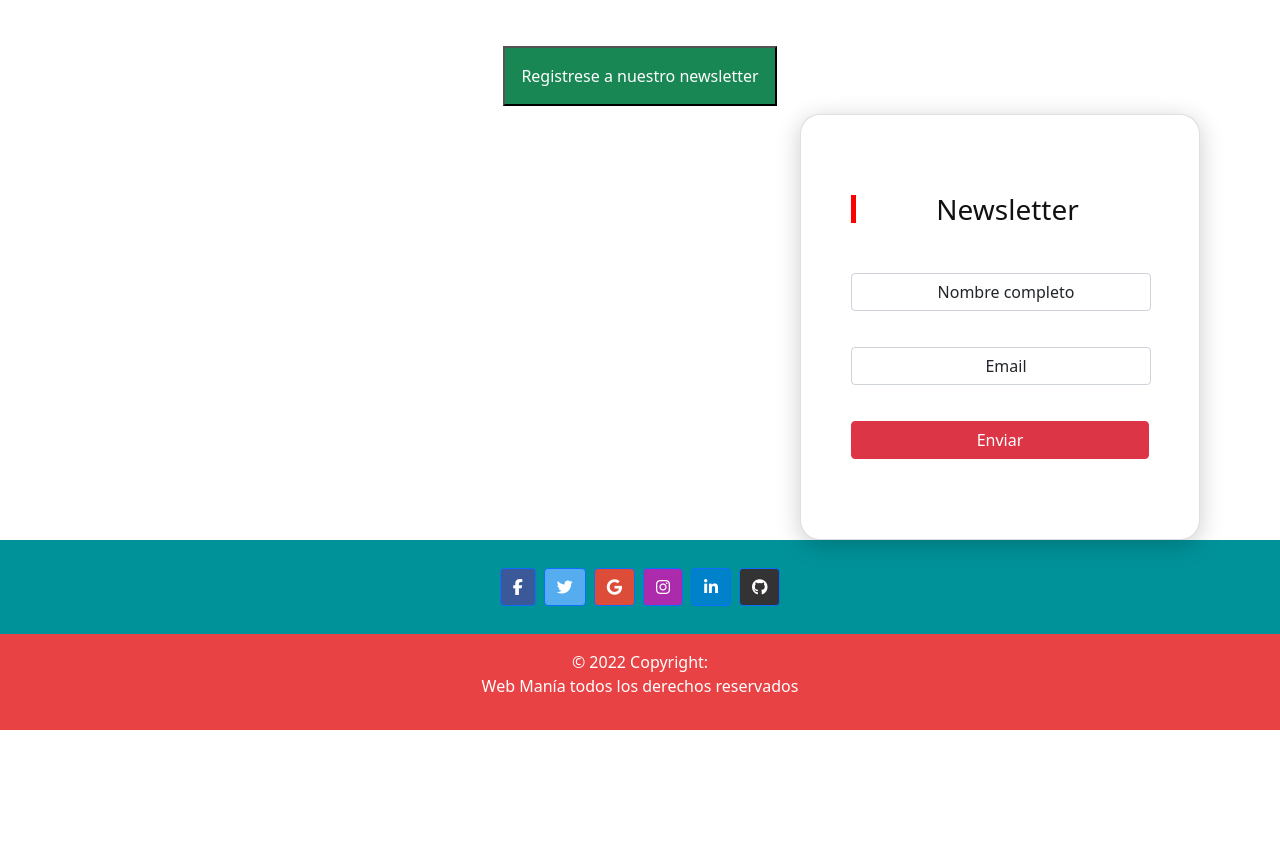
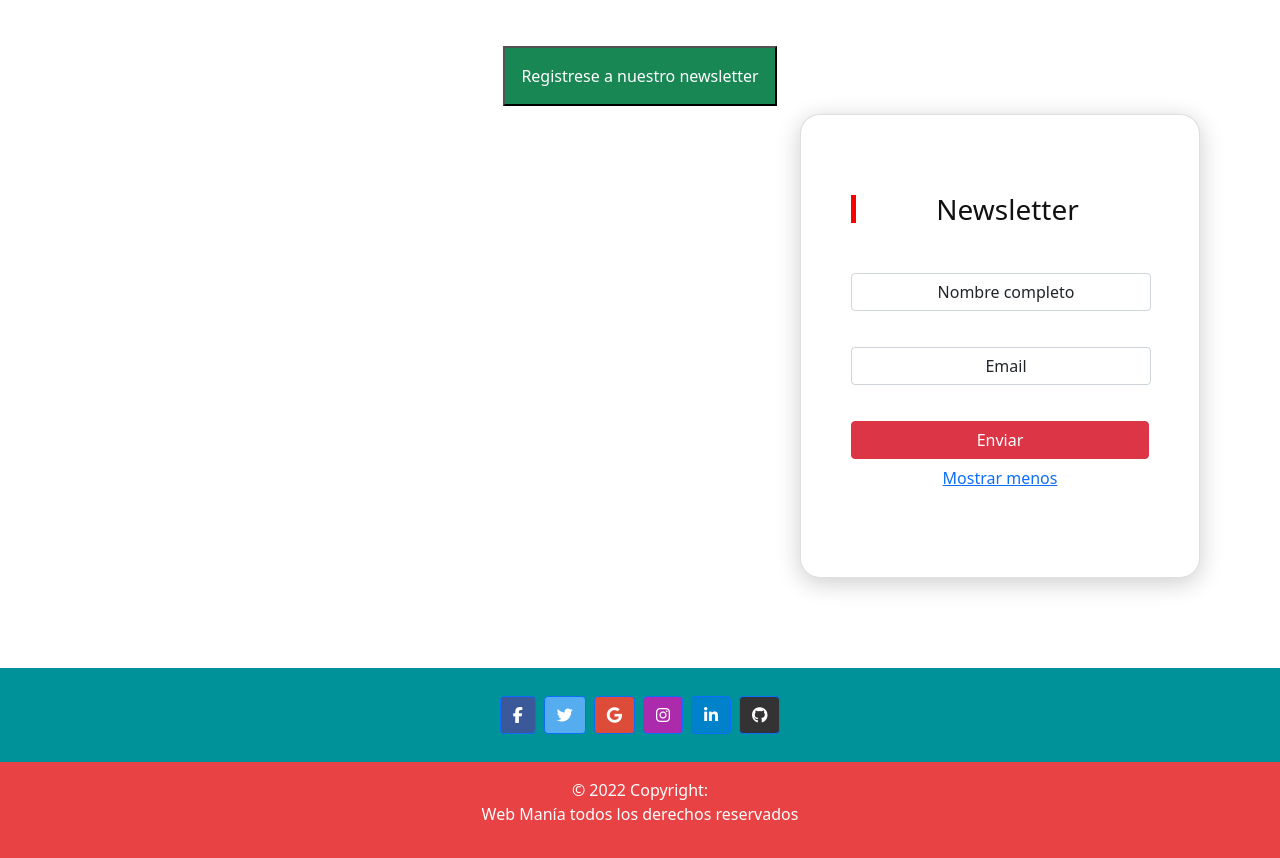
Before and after one commit to EricDanielCuevas/TPAngular-Node-, an Angular app: page /view in a window 1280 px wide. Shown: the part 1123-1981 px from the top of the page. Before the commit the page ends 1853 px from the top, so only its background shows below. Built offline with nearby package versions, Linux system fonts and the light colour scheme.

Commit message:
agrego el boton

```diff
--- a/src/app/view-demo/view-demo.component.css
+++ b/src/app/view-demo/view-demo.component.css
@@ -12,6 +12,7 @@ body{
     border-radius: 20px;
     box-shadow: 0 5px 25px rgba(0,0,0,0.2);
     margin-left: 50em;
+    margin-bottom: 90px;
 }
 .card h3{
     color: #111;
--- a/src/app/view-demo/view-demo.component.html
+++ b/src/app/view-demo/view-demo.component.html
@@ -25,5 +25,6 @@
     </div>
 
     <button (click)='onSubmit();' class="btn btn-danger btn-block">Enviar</button>
+    <button (click)='onClick();' class="btn btn-link">Mostrar menos</button>
   </div>
 </div>
```
